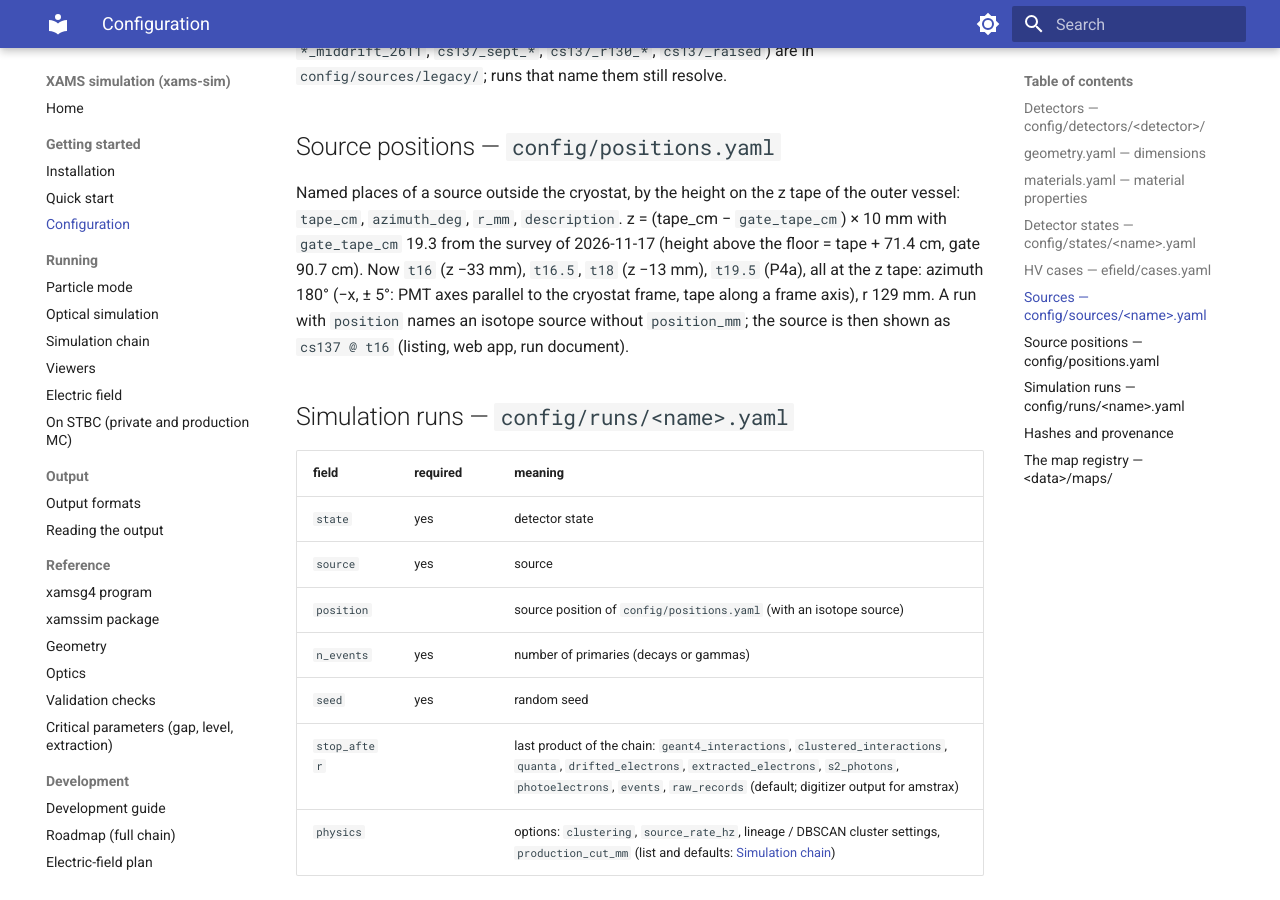
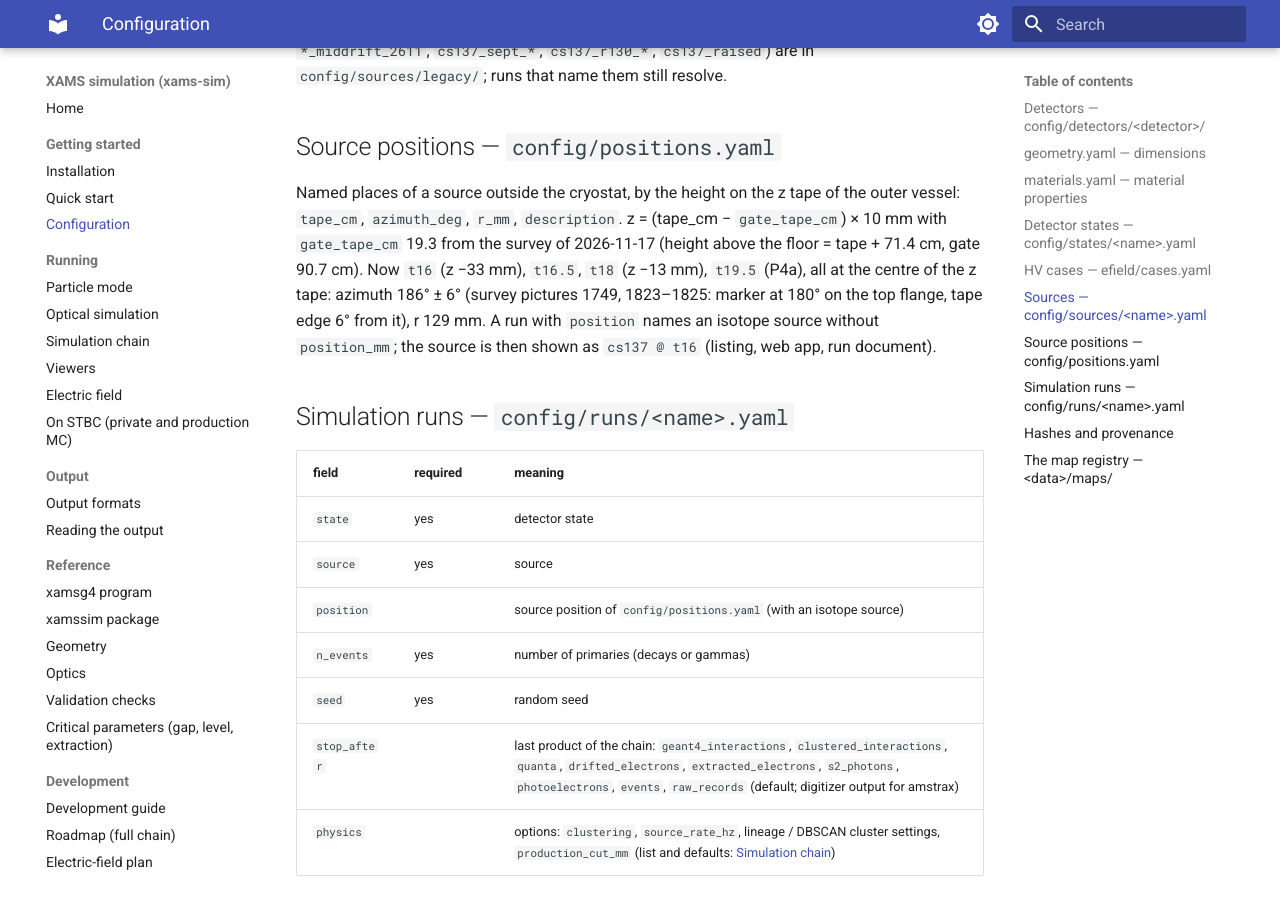
Before and after one commit to XAMS-nikhef/xams-sim, an MkDocs documentation site: the page built from docs/configuration.md, in a window 1280 px wide and 900 px high, scrolled down 3360 px. Built offline with MkDocs 1.6.1 and Material for MkDocs 9.7.7, drawn with Linux system fonts in a browser that asks for light colours.

Commit message:
Source azimuth 186 deg: centre of the z tape (marker at 180 deg on the top flange, IMG_1823-1825)
Co-Authored-By: Claude Opus 5.5 <noreply@anthropic.com>

```diff
--- a/docs/configuration.md
+++ b/docs/configuration.md
@@ -113,7 +113,7 @@ Existing: the isotopes `cs137`, `na22`, `co60` (no place: the run's `position` g
 Named places of a source outside the cryostat, by the height on the z tape of the outer vessel: `tape_cm`,
 `azimuth_deg`, `r_mm`, `description`. z = (tape_cm − `gate_tape_cm`) × 10 mm with `gate_tape_cm` 19.3 from the survey of
 2026-11-17 (height above the floor = tape + 71.4 cm, gate 90.7 cm). Now `t16` (z −33 mm), `t16.5`, `t18` (z −13 mm),
-`t19.5` (P4a), all at the z tape: azimuth 180° (−x, ± 5°: PMT axes parallel to the cryostat frame, tape along a frame axis), r 129 mm. A run with `position` names an isotope source without
+`t19.5` (P4a), all at the centre of the z tape: azimuth 186° ± 6° (survey pictures 1749, 1823–1825: marker at 180° on the top flange, tape edge 6° from it), r 129 mm. A run with `position` names an isotope source without
 `position_mm`; the source is then shown as `cs137 @ t16` (listing, web app, run document).
 
 ## Simulation runs — `config/runs/<name>.yaml`
```
Also changed, not shown: 2 other files.
